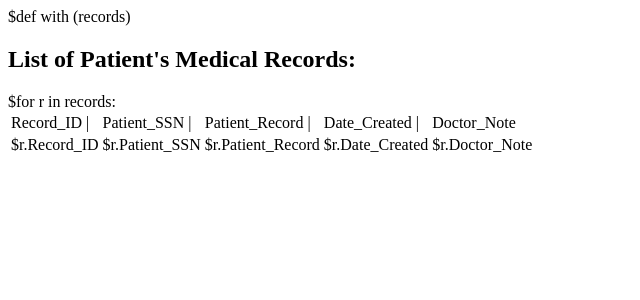
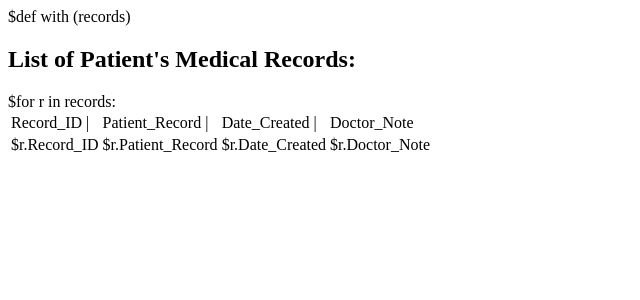
Before and after one commit to jthomson264/HCMSystem, a Python web app: template templates/medrecords.html in a window 1280 px wide. Shown: the top 300 px of the page, without its empty margins (0-640 px from the left). Run offline with Jinja, Linux system fonts and the light colour scheme; the template is opened without the code that fills it, so the values that code supplies are empty.

Commit message:
removed plaintext SSN from med records page

```diff
--- a/templates/medrecords.html
+++ b/templates/medrecords.html
@@ -4,7 +4,6 @@
 <table>
 	<tr>
        	<td>Record_ID | </td>
-        <td>Patient_SSN | </td>
         <td>Patient_Record | </td>
         <td>Date_Created | </td>
 		<td>Doctor_Note<td>
@@ -12,7 +11,6 @@
 $for r in records:
     <tr>
        	<td>$r.Record_ID</td>
-        <td>$r.Patient_SSN</td>
         <td>$r.Patient_Record</td>
         <td>$r.Date_Created</td>
 		<td>$r.Doctor_Note<td>
```
